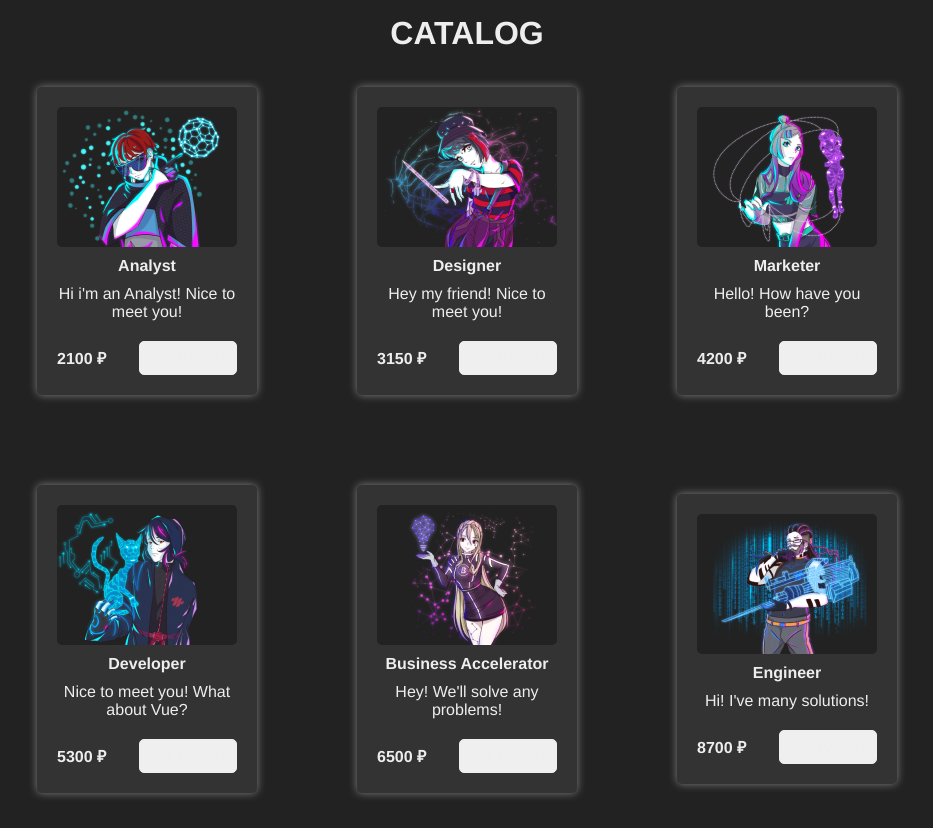
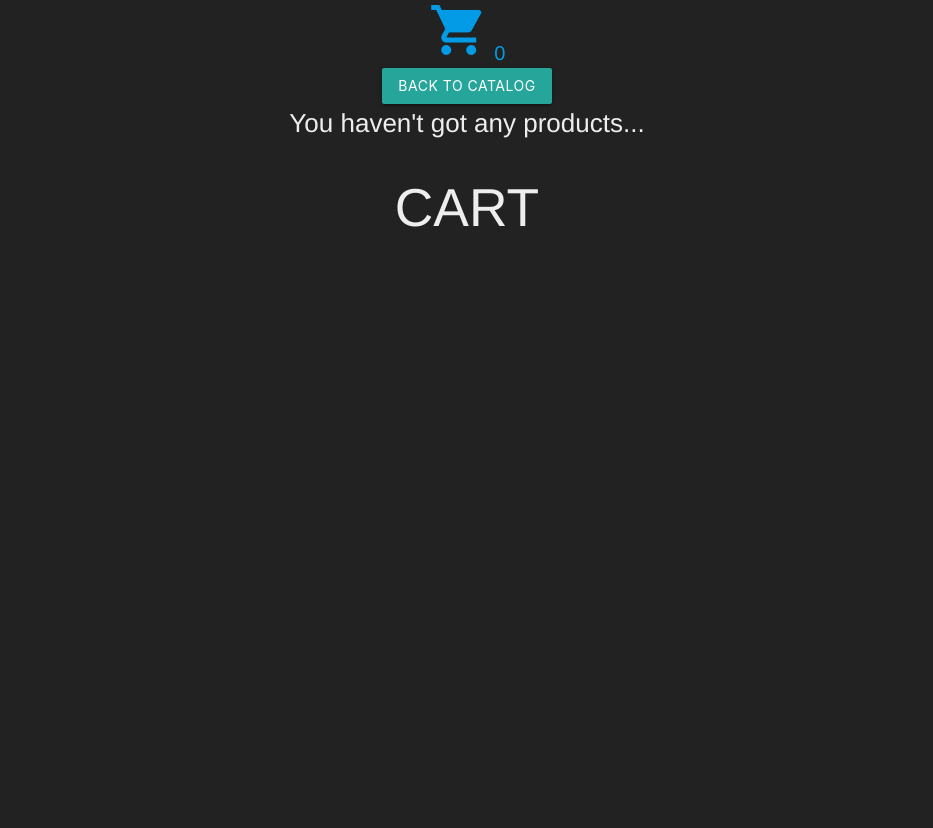
Before and after one commit to nikandrosenko/vue-app, a Vue app: page /#/cart in a window 1280 px wide. Shown: the whole page, without its empty margins (173-1106 px from the left). After the commit the page ends 800 px from the top, so only its background shows below. Built offline with nearby package versions, Linux system fonts and the light colour scheme; data requests are answered from the project's data file.

Commit message:
реализованы роуты

```diff
--- a/package.json
+++ b/package.json
@@ -10,6 +10,7 @@
   "dependencies": {
     "axios": "^1.3.3",
     "core-js": "^3.8.3",
+    "materialize-css": "^1.0.0-rc.2",
     "register-service-worker": "^1.7.2",
     "vue": "^3.2.13",
     "vue-router": "^4.0.3",
--- a/public/index.html
+++ b/public/index.html
@@ -1,15 +1,23 @@
 <!DOCTYPE html>
 <html lang="">
   <head>
-    <meta charset="utf-8">
-    <meta http-equiv="X-UA-Compatible" content="IE=edge">
-    <meta name="viewport" content="width=device-width,initial-scale=1.0">
-    <link rel="icon" href="<%= BASE_URL %>favicon.ico">
+    <meta charset="utf-8" />
+    <meta http-equiv="X-UA-Compatible" content="IE=edge" />
+    <meta name="viewport" content="width=device-width,initial-scale=1.0" />
+    <link rel="icon" href="<%= BASE_URL %>favicon.ico" />
     <title><%= htmlWebpackPlugin.options.title %></title>
+    <link
+      href="https://fonts.googleapis.com/icon?family=Material+Icons"
+      rel="stylesheet"
+    />
   </head>
   <body>
     <noscript>
-      <strong>We're sorry but <%= htmlWebpackPlugin.options.title %> doesn't work properly without JavaScript enabled. Please enable it to continue.</strong>
+      <strong
+        >We're sorry but <%= htmlWebpackPlugin.options.title %> doesn't work
+        properly without JavaScript enabled. Please enable it to
+        continue.</strong
+      >
     </noscript>
     <div id="app"></div>
     <!-- built files will be auto injected -->
--- a/src/App.vue
+++ b/src/App.vue
@@ -15,6 +15,8 @@ export default {
 </script>
 
 <style lang="scss">
+@import "~materialize-css/dist/css/materialize.min.css";
+
 #app {
   font-family: Montserrat, Helvetica, Arial, sans-serif;
   -webkit-font-smoothing: antialiased;
--- a/src/components/v-cart.vue
+++ b/src/components/v-cart.vue
@@ -1,8 +1,16 @@
 <template>
   <div class="v-cart">
+    <router-link :to="{ name: 'catalog' }">
+      <div class="v-cart__link_to_cart">
+        <i class="medium material-icons">shopping_cart</i>
+        {{ CART.length }}
+      </div>
+      <button class="btn">Back to Catalog</button>
+    </router-link>
+    <p v-if="!CART.length">You haven't got any products...</p>
     <h2 class="v-cart__title">Cart</h2>
     <vCartItem
-      v-for="(item, index) in cart_data"
+      v-for="(item, index) in CART"
       :key="item.article"
       :cart_item_data="item"
       @deleteFromCart="deleteFromCart(index)"
@@ -12,7 +20,7 @@
 
 <script>
 import vCartItem from "./v-cart-item.vue";
-import { mapActions } from "vuex";
+import { mapActions, mapGetters } from "vuex";
 
 export default {
   name: "v-cart",
@@ -27,6 +35,9 @@ export default {
   },
   data() {
     return {};
+  },
+  computed: {
+    ...mapGetters(["CART"]),
   },
   methods: {
     ...mapActions(["DELETE_FROM_CART"]),
--- a/src/components/v-catalog-item.vue
+++ b/src/components/v-catalog-item.vue
@@ -41,7 +41,7 @@ export default {
 <style lang="scss">
 .v-catalog-item {
   display: flex;
-  flex-basis: 20%;
+  flex-basis: 25%;
   flex-direction: column;
   justify-content: start;
   max-width: 300px;
--- a/src/components/v-catalog.vue
+++ b/src/components/v-catalog.vue
@@ -1,6 +1,11 @@
 <template>
   <div class="v-catalog">
     <h1 class="v-catalog__title">Catalog</h1>
+    <router-link :to="{ name: 'cart', params: { cart_data: CART } }">
+      <div class="v-catalog__link_to_cart">
+        <i class="medium material-icons">shopping_cart</i> {{ CART.length }}
+      </div>
+    </router-link>
     <div class="v-catalog__list">
       <vCatalogItem
         v-for="product in PRODUCTS"
@@ -24,7 +29,7 @@ export default {
     return {};
   },
   computed: {
-    ...mapGetters(["PRODUCTS"]),
+    ...mapGetters(["PRODUCTS", "CART"]),
   },
   methods: {
     ...mapActions(["GET_PRODUCTS_FROM_API", "ADD_TO_CART"]),
@@ -57,5 +62,11 @@ export default {
     gap: 50px;
     align-items: center;
   }
+  &__link_to_cart {
+    position: absolute;
+    top: 10px;
+    right: 15px;
+    padding: 15px;
+  }
 }
 </style>
--- a/src/components/v-main-wrapper.vue
+++ b/src/components/v-main-wrapper.vue
@@ -1,18 +1,16 @@
 <template>
   <div class="v-main-wrapper">
-    <vCatalog />
-    <vCart v-if="CART.length" :cart_data="CART" />
+    <keep-alive>
+      <router-view></router-view>
+    </keep-alive>
   </div>
 </template>
 
 <script>
-import vCatalog from "./v-catalog.vue";
-import vCart from "./v-cart.vue";
 import { mapGetters } from "vuex";
 
 export default {
   name: "v-main-wrapper",
-  components: { vCatalog, vCart },
   props: {},
   data() {
     return {};
--- a/src/router/index.js
+++ b/src/router/index.js
@@ -1,6 +1,20 @@
 import { createRouter, createWebHashHistory } from "vue-router";
+import vCatalog from "../components/v-catalog.vue";
+import vCart from "../components/v-cart.vue";
 
-const routes = [];
+const routes = [
+  {
+    path: "/",
+    name: "catalog",
+    component: vCatalog,
+  },
+  {
+    path: "/cart",
+    name: "cart",
+    component: vCart,
+    props: true,
+  },
+];
 
 const router = createRouter({
   history: createWebHashHistory(),
```
Also changed, not shown: 1 other file (tests, documents, lock files or other folders).
